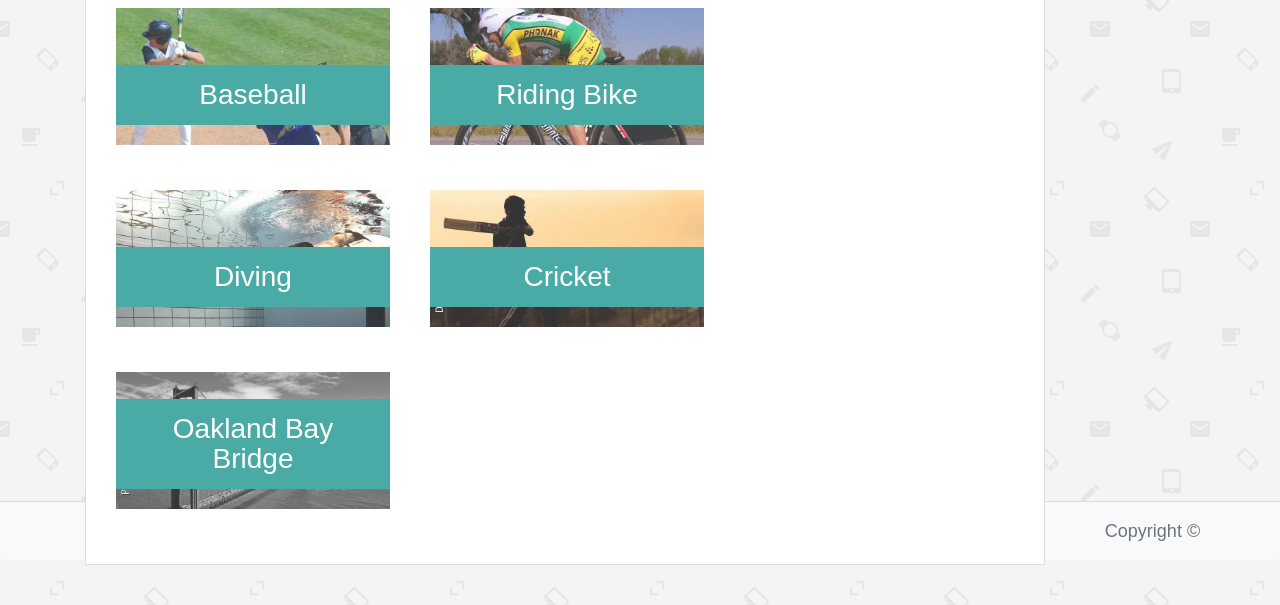
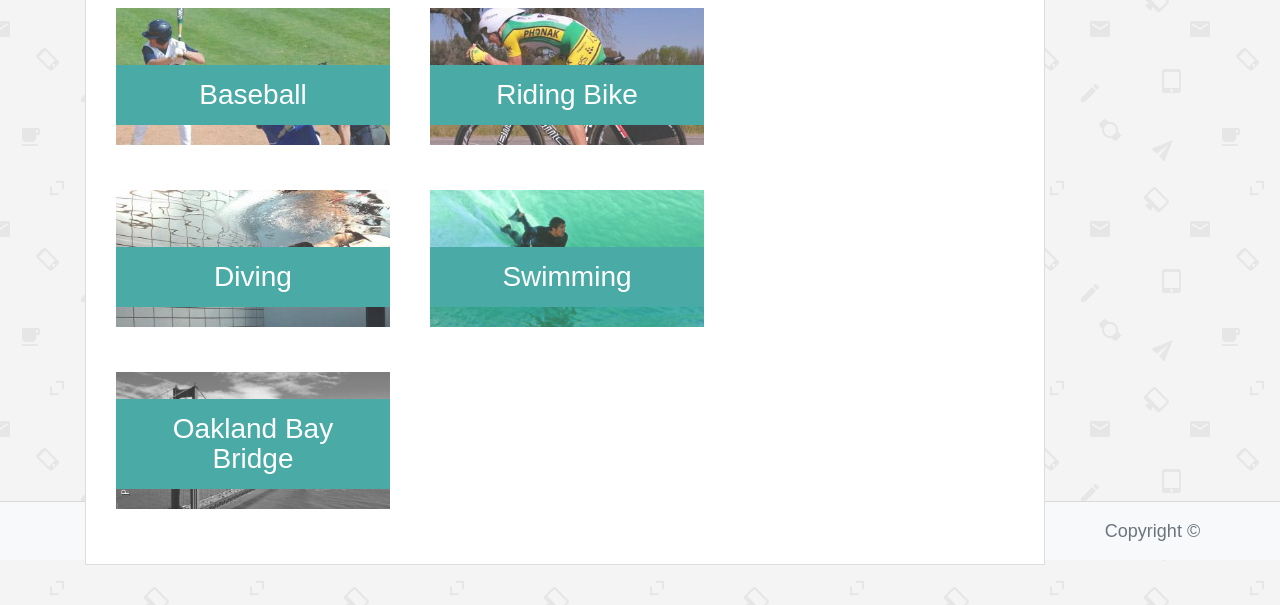
Before and after one commit to ky82/Bootstrap-Portfolio, a plain HTML site: page portfolio.html in a window 1280 px wide. Shown: the part 229-834 px from the top of the page. Drawn offline with nearby package versions, Linux system fonts and the light colour scheme.

Commit message:
Commited to show the Bootstrap Homework

```diff
--- a/portfolio.html
+++ b/portfolio.html
@@ -46,8 +46,8 @@
                             <h3>Diving</h3>
                         </div>
                         <div class="baseball">
-                                <img src="images/cricket.png" alt="cricket"/>
-                                <h3>Cricket</h3>
+                                <img src="images/swimming.png" alt="cricket"/>
+                                <h3>Swimming</h3>
                         </div>
                         <div class="baseball">
                                 <img src="images/Oakland.png" alt="oakland"/>
```
